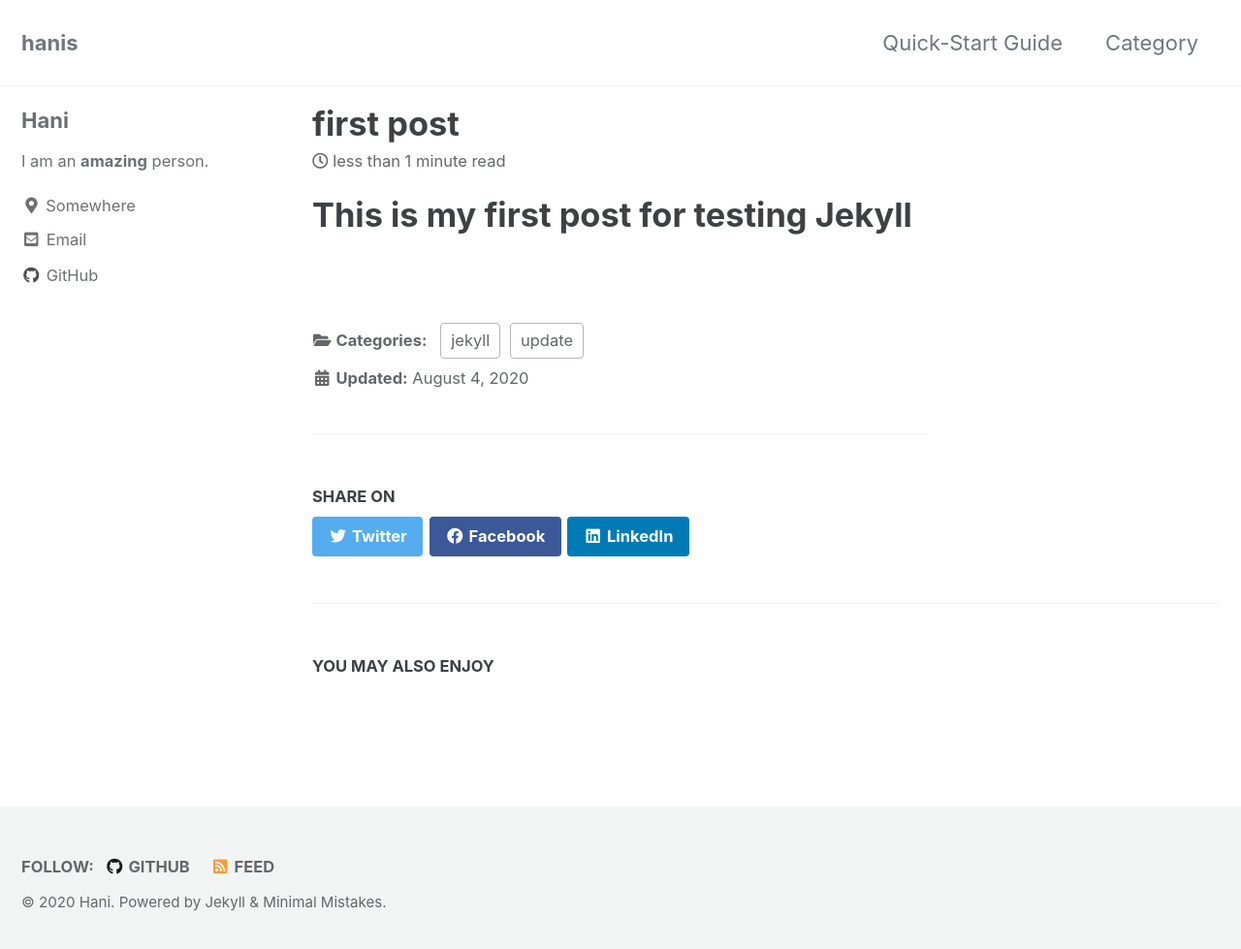
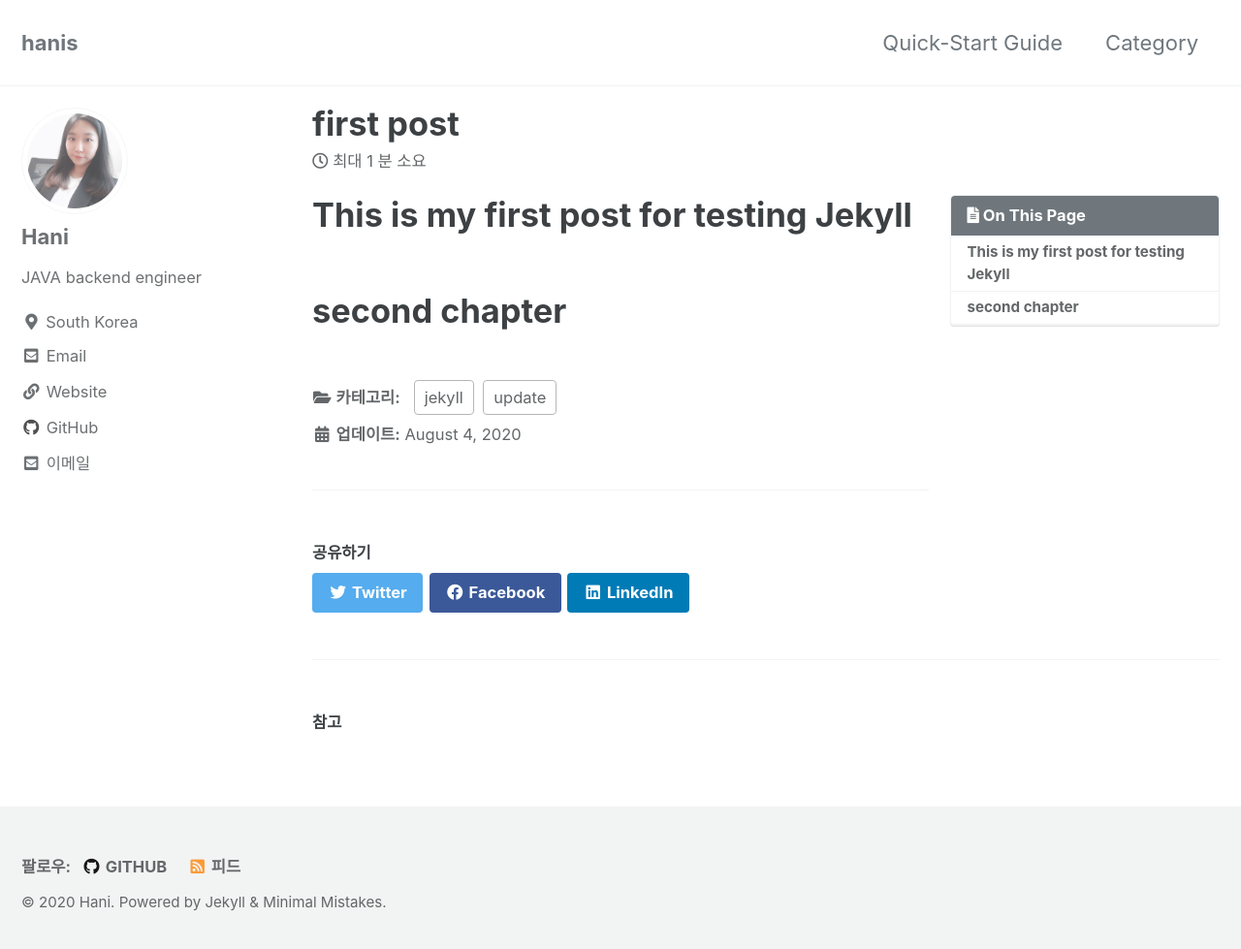
Before and after one commit to hanseul1/hanseul1.github.io, a Jekyll site: the page built from _posts/2020-08-04-first-post.md, in a window 1280 px wide and 987 px high. Shown: the top 979 px of the window at 97% size. Built offline with Jekyll 4.4.1, drawn with Linux system fonts in a browser that asks for light colours; cached includes are drawn as plain includes.

```diff
--- a/_config.yml
+++ b/_config.yml
@@ -15,7 +15,7 @@ remote_theme           : "mmistakes/minimal-mistakes"
 minimal_mistakes_skin    : "default" # "air", "aqua", "contrast", "dark", "dirt", "neon", "mint", "plum", "sunrise"
 
 # Site Settings
-locale                   : "en-US"
+locale                   : "ko"
 title                    : "hanis"
 title_separator          : "-"
 subtitle                 : # site tagline that appears below site title in masthead
@@ -24,7 +24,7 @@ description              : "Hani's daily IT development log"
 url                      : "https://hanseul1.github.io"
 baseurl                  : ""
 repository               : # GitHub username/repo-name e.g. "mmistakes/minimal-mistakes"
-teaser                   : # path of fallback teaser image, e.g. "/assets/images/500x300.png"
+teaser                   : "/assets/images/Hani.jpeg"
 logo                     : # path of logo image to display in the masthead, e.g. "/assets/images/88x88.png"
 masthead_title           : # overrides the website title displayed in the masthead, use " " for no title
 # breadcrumbs            : false # true, false (default)
@@ -94,17 +94,17 @@ analytics:
 # Site Author
 author:
   name             : "Hani"
-  avatar           : # path of avatar image, e.g. "/assets/images/bio-photo.jpg"
-  bio              : "I am an **amazing** person."
-  location         : "Somewhere"
-  email            :
+  avatar           : "/assets/images/Hani.jpeg"
+  bio              : "JAVA backend engineer"
+  location         : "South Korea"
+  email            : "hsdeb11@gmail.com"
   links:
     - label: "Email"
       icon: "fas fa-fw fa-envelope-square"
       url: "mailto:hsdeb11@gmail.com"
     - label: "Website"
       icon: "fas fa-fw fa-link"
-      # url: "https://your-website.com"
+      url: "https://hs11.tistory.com"
     - label: "Twitter"
       icon: "fab fa-fw fa-twitter-square"
       # url: "https://twitter.com/"
--- a/_posts/2020-08-04-first-post.md
+++ b/_posts/2020-08-04-first-post.md
@@ -3,6 +3,10 @@ title: "first post"
 date: 2020-08-04 13:30:00 -0400
 layout: single
 categories: jekyll update
+toc: true
+toc_sticky: true
 ---
 
 # This is my first post for testing Jekyll
+
+# second chapter
```
Also changed, not shown: assets/images/Hani.jpeg (added).
